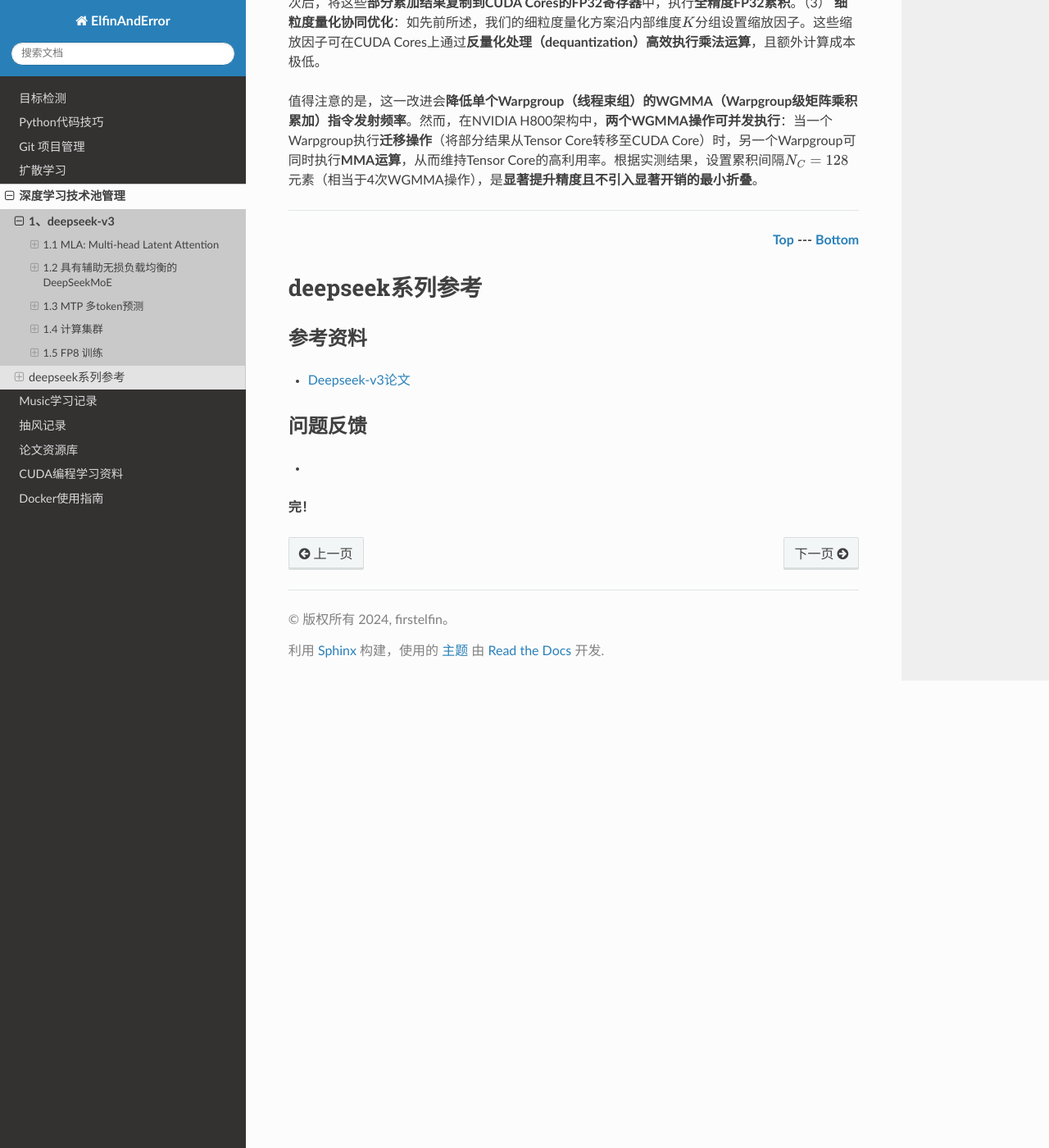
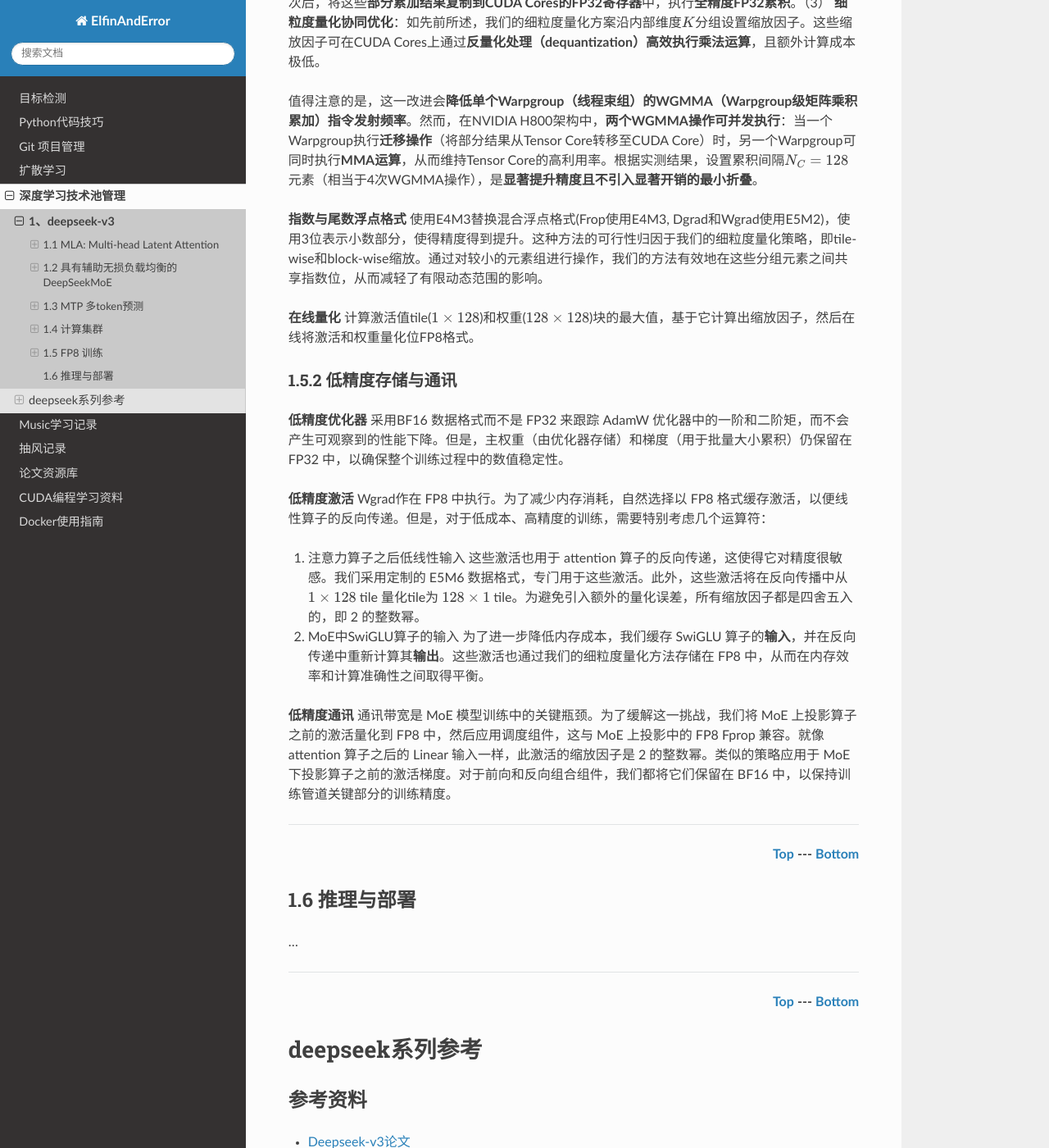
Before and after one commit to firstelfin/Book-ElfinAndError, a Sphinx documentation site: the page built from docs/source/deepLearning/deepseek.md, in a window 1280 px wide and 1400 px high, scrolled down 9938 px. Shown: the whole window at 82% size. Built offline with Sphinx 7.4.7 and the Read the Docs theme 3.1.0, drawn with Linux system fonts in a browser that asks for light colours; pages that are not in the unit, such as notebooks, are missing from menus.

Commit message:
update FP8

```diff
--- a/docs/source/deepLearning/deepseek.md
+++ b/docs/source/deepLearning/deepseek.md
@@ -354,7 +354,38 @@ DualPipe 的关键思想是在一对单独的前向和后向数据块中重叠
 
 值得注意的是，这一改进会**降低单个Warpgroup（线程束组）的WGMMA（Warpgroup级矩阵乘积累加）指令发射频率**。然而，在NVIDIA H800架构中，**两个WGMMA操作可并发执行**：当一个Warpgroup执行**迁移操作**（将部分结果从Tensor Core转移至CUDA Core）时，另一个Warpgroup可同时执行**MMA运算**，从而维持Tensor Core的高利用率。根据实测结果，设置累积间隔$N_{C}=128$元素（相当于4次WGMMA操作），是**显著提升精度且不引入显著开销的最小折叠**。
 
+**指数与尾数浮点格式**    使用E4M3替换混合浮点格式(Frop使用E4M3, Dgrad和Wgrad使用E5M2)，使用3位表示小数部分，使得精度得到提升。这种方法的可行性归因于我们的细粒度量化策略，即tile-wise和block-wise缩放。通过对较小的元素组进行操作，我们的方法有效地在这些分组元素之间共享指数位，从而减轻了有限动态范围的影响。
 
+**在线量化**   计算激活值tile($1 \times 128$)和权重($128 \times 128$)块的最大值，基于它计算出缩放因子，然后在线将激活和权重量化位FP8格式。
+
+
+
+#### 1.5.2 低精度存储与通讯
+
+**低精度优化器**    采用BF16 数据格式而不是 FP32 来跟踪 AdamW 优化器中的一阶和二阶矩，而不会产生可观察到的性能下降。但是，主权重（由优化器存储）和梯度（用于批量大小累积）仍保留在 FP32 中，以确保整个训练过程中的数值稳定性。
+
+**低精度激活**     Wgrad作在 FP8 中执行。为了减少内存消耗，自然选择以 FP8 格式缓存激活，以便线性算子的反向传递。但是，对于低成本、高精度的训练，需要特别考虑几个运算符：
+
+1. 注意力算子之后低线性输入    这些激活也用于 attention 算子的反向传递，这使得它对精度很敏感。我们采用定制的 E5M6 数据格式，专门用于这些激活。此外，这些激活将在反向传播中从 $1 \times 128$ tile 量化tile为 $128 \times 1$ tile。为避免引入额外的量化误差，所有缩放因子都是四舍五入的，即 2 的整数幂。
+2. MoE中SwiGLU算子的输入    为了进一步降低内存成本，我们缓存 SwiGLU 算子的**输入**，并在反向传递中重新计算其**输出**。这些激活也通过我们的细粒度量化方法存储在 FP8 中，从而在内存效率和计算准确性之间取得平衡。
+
+**低精度通讯**    通讯带宽是 MoE 模型训练中的关键瓶颈。为了缓解这一挑战，我们将 MoE 上投影算子之前的激活量化到 FP8 中，然后应用调度组件，这与 MoE 上投影中的 FP8 Fprop 兼容。就像 attention 算子之后的 Linear 输入一样，此激活的缩放因子是 2 的整数幂。类似的策略应用于 MoE 下投影算子之前的激活梯度。对于前向和反向组合组件，我们都将它们保留在 BF16 中，以保持训练管道关键部分的训练精度。
+
+
+
+---
+
+<p align="right">
+    <b><a href="#top">Top</a></b>
+	 <b>---</b>
+	<b><a href="#bottom">Bottom</a></b>
+</p>
+
+
+
+### 1.6 推理与部署
+
+...
 
 
 
```
